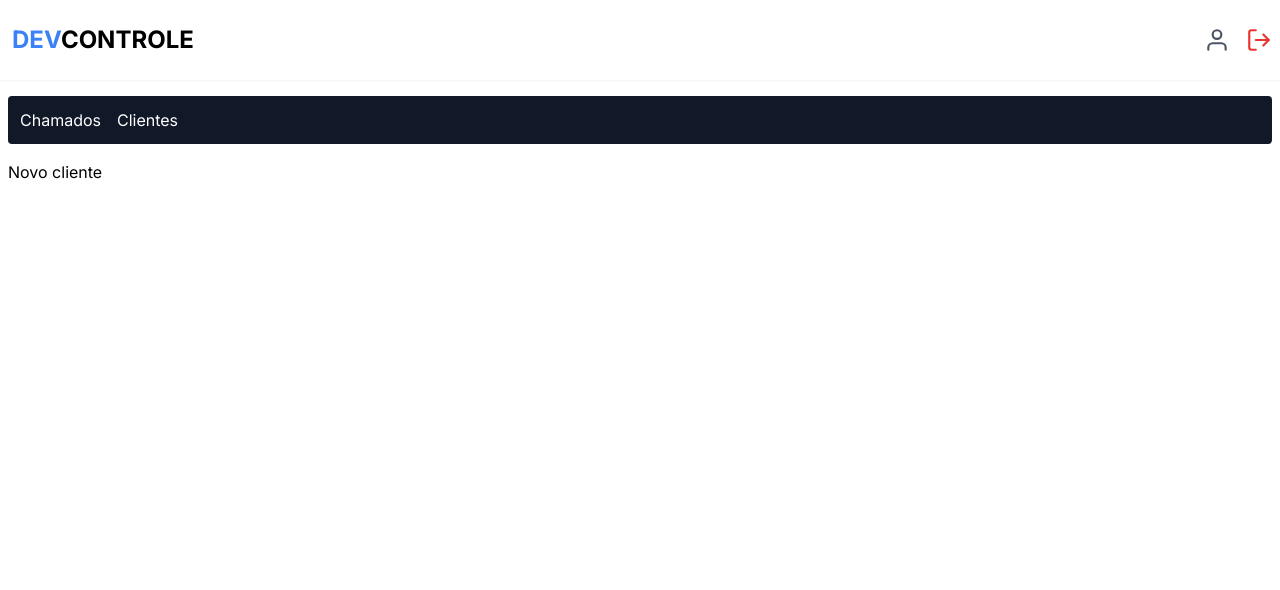
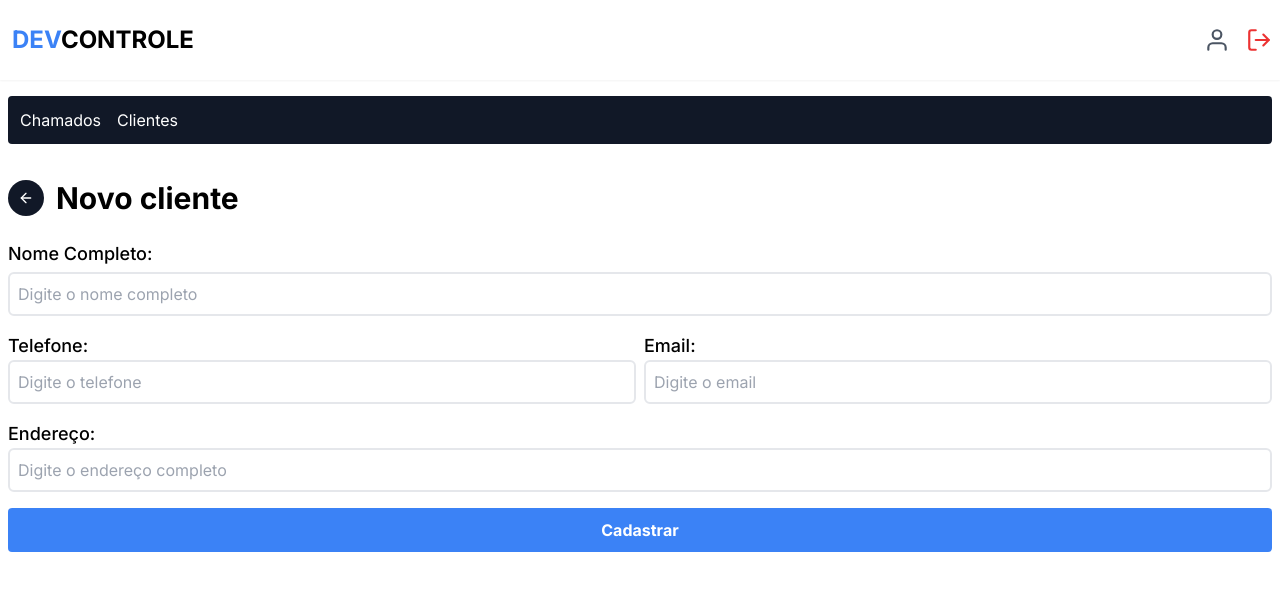
Before and after one commit to felipemariano29/dev-controle, a Next.js app: page /dashboard/customer/new in a window 1280 px wide. Shown: the top 590 px of the page. Built offline with nearby package versions, Linux system fonts and the light colour scheme; no server answers; sample sign-in values are in the browser's storage.

Commit message:
Created register form

```diff
--- a/package.json
+++ b/package.json
@@ -10,13 +10,15 @@
   },
   "dependencies": {
     "@auth/prisma-adapter": "^2.0.0",
+    "@hookform/resolvers": "^3.3.4",
     "@prisma/client": "^5.13.0",
     "next": "14.2.3",
     "next-auth": "^4.24.7",
     "openid-client": "^5.6.5",
     "react": "^18",
     "react-dom": "^18",
-    "react-icons": "^5.2.1"
+    "react-icons": "^5.2.1",
+    "zod": "^3.23.7"
   },
   "devDependencies": {
     "@types/node": "^20",
--- /dev/null
+++ b/src/app/dashboard/customer/components/form/index.tsx
@@ -0,0 +1,99 @@
+"use client";
+
+import {
+  RegisterOptions,
+  UseFormRegisterReturn,
+  useForm,
+} from "react-hook-form";
+import { z } from "zod";
+import { zodResolver } from "@hookform/resolvers/zod";
+import { Input } from "@/components/input";
+
+const schema = z.object({
+  name: z.string().min(1, { message: "O nome é obrigatório" }),
+  email: z
+    .string()
+    .email({ message: "Digite um email válido" })
+    .min(1, { message: "O email é obrigatório" }),
+  phone: z.string().refine(
+    (value) => {
+      return /^(?:\(\d{2}\)\s?)?\d{9}$/.test(value);
+    },
+    {
+      message: "O telefone estar no formato: (11) 999999999",
+    }
+  ),
+  address: z.string(),
+});
+
+type FormData = z.infer<typeof schema>;
+
+export function NewCustomerForm() {
+  const {
+    register,
+    handleSubmit,
+    formState: { errors },
+  } = useForm<FormData>({
+    resolver: zodResolver(schema),
+  });
+
+  function handleRegister(data: FormData) {
+    console.log(data);
+  }
+
+  return (
+    <form
+      className="flex flex-col mt-6"
+      onSubmit={handleSubmit(handleRegister)}
+    >
+      <label className="mb-1 text-lg font-medium">Nome Completo: </label>
+      <Input
+        type="text"
+        name="name"
+        placeholder="Digite o nome completo"
+        error={errors.name?.message}
+        register={register}
+      />
+
+      <section className="flex gap-2 my-4 flex-col sm:flex-row">
+        <div className="flex-1">
+          <label className="mb-1 text-lg font-medium">Telefone: </label>
+          <Input
+            type="phone"
+            name="phone"
+            placeholder="Digite o telefone"
+            error={errors.phone?.message}
+            register={register}
+          />
+        </div>
+
+        <div className="flex-1">
+          <label className="mb-1 text-lg font-medium">Email: </label>
+          <Input
+            type="email"
+            name="email"
+            placeholder="Digite o email"
+            error={errors.email?.message}
+            register={register}
+          />
+        </div>
+      </section>
+
+      <label className="text-lg font-medium">Endereço: </label>
+      <Input
+        type="text"
+        name="address"
+        placeholder="Digite o endereço completo"
+        error={errors.address?.message}
+        register={register}
+      />
+
+      <button
+        type="submit"
+        className="bg-blue-500 hover:bg-blue-600 transition-colors my-4 px-2 h-11 rounded text-white font-bold "
+      >
+        Cadastrar
+      </button>
+    </form>
+  );
+}
--- a/src/app/dashboard/customer/new/page.tsx
+++ b/src/app/dashboard/customer/new/page.tsx
@@ -1,9 +1,34 @@
 import { Container } from "@/components/container";
+import { authOptions } from "@/lib/auth";
+import { getServerSession } from "next-auth";
+import Link from "next/link";
+import { redirect } from "next/navigation";
+import { FiArrowLeft } from "react-icons/fi";
+import { NewCustomerForm } from "../components/form";
 
-export default function NewCustomer() {
+export default async function NewCustomer() {
+  const session = await getServerSession(authOptions);
+
+  if (!session || !session.user) {
+    redirect("/");
+  }
+
   return (
     <Container>
-      <h1>Novo cliente</h1>
+      <main className="flex flex-col mt-9 mb-2">
+        <div className="flex items-center gap-3">
+          <Link
+            href="/dashboard/customer"
+            className="bg-gray-900 p-2.5 rounded-full"
+          >
+            <FiArrowLeft color="#fff" />
+          </Link>
+
+          <h1 className="text-3xl font-bold">Novo cliente</h1>
+        </div>
+
+        <NewCustomerForm />
+      </main>
     </Container>
   );
 }
--- /dev/null
+++ b/src/components/input/index.tsx
@@ -0,0 +1,34 @@
+"use client";
+
+import { UseFormRegister, RegisterOptions } from "react-hook-form";
+
+interface InputProps {
+  type: string;
+  placeholder: string;
+  name: string;
+  register: UseFormRegister<any>;
+  error?: string;
+  rules?: RegisterOptions;
+}
+
+export function Input({
+  type,
+  placeholder,
+  name,
+  register,
+  error,
+  rules,
+}: InputProps) {
+  return (
+    <>
+      <input
+        className="w-full border-2 rounded-md h-11 px-2"
+        placeholder={placeholder}
+        type={type}
+        {...register(name, rules)}
+        id={name}
+      />
+      {error && <p className="text-red-500 my-1">{error}</p>}
+    </>
+  );
+}
```
Also changed, not shown: 1 other file (tests, documents, lock files or other folders).
